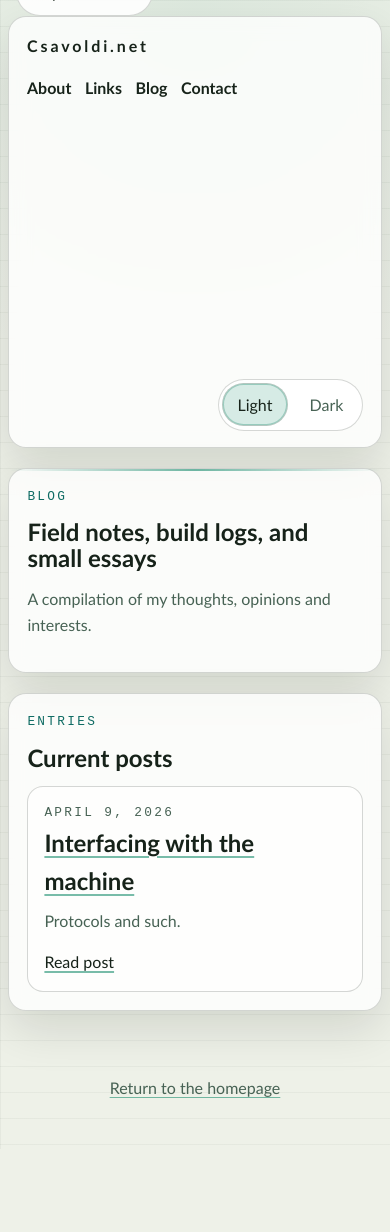
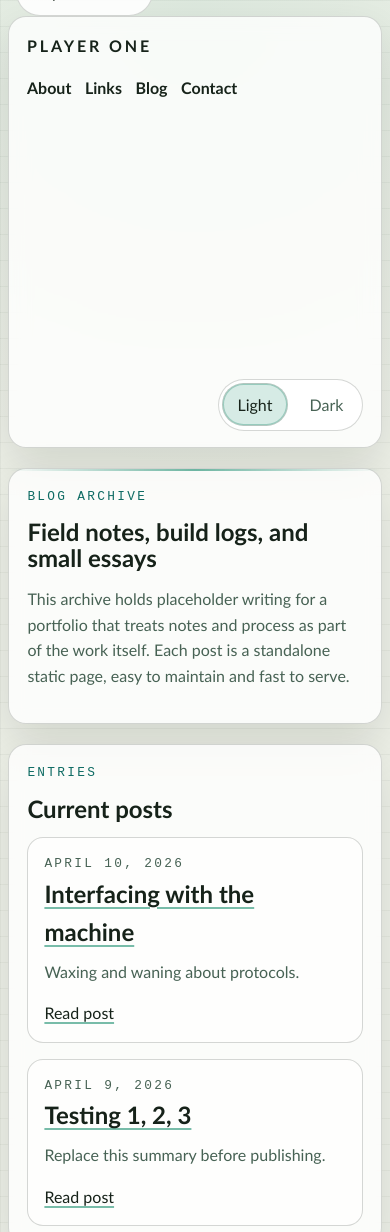
Before and after one commit to Csavoldi/csavoldi.github.io, a website: page blog/index.html in a window 390 px wide. Shown: the top 1232 px of the page. Before the commit the page ends 1149 px from the top, so only its background shows below. Drawn offline with Linux system fonts and the light colour scheme.

Commit message:
Refine mobile header and blog archive copy

```diff
--- a/blog/index.html
+++ b/blog/index.html
@@ -3,7 +3,7 @@
 <head>
   <meta charset="utf-8">
   <meta name="viewport" content="width=device-width, initial-scale=1">
-  <title>Blog</title>
+  <title>Blog Archive | Jordan Carter</title>
   <meta name="description" content="Archive of placeholder notes and essays from a retro-CRT inspired portfolio site.">
   <link rel="stylesheet" href="../assets/css/site.css">
   <script src="../assets/js/theme.js" defer></script>
@@ -12,7 +12,7 @@
   <a class="skip-link" href="#main-content">Skip to content</a>
 
   <header class="site-header site-shell panel">
-    <a class="brand" href="../">Csavoldi.net</a>
+    <a class="brand" href="../">PLAYER ONE</a>
     <nav class="site-nav" aria-label="Primary">
       <a href="../index.html#about">About</a>
       <a href="../index.html#links">Links</a>
@@ -27,9 +27,9 @@
 
   <main id="main-content" class="site-shell page-stack">
     <section class="archive-header panel" aria-labelledby="archive-title">
-      <p class="eyebrow">Blog</p>
+      <p class="eyebrow">Blog Archive</p>
       <h1 id="archive-title">Field notes, build logs, and small essays</h1>
-      <p class="archive-intro">A compilation of my thoughts, opinions and interests.</p>
+      <p class="archive-intro">This archive holds placeholder writing for a portfolio that treats notes and process as part of the work itself. Each post is a standalone static page, easy to maintain and fast to serve.</p>
     </section>
 
     <section class="section-block panel" aria-labelledby="archive-list-title">
@@ -39,10 +39,16 @@
       </div>
       <div class="archive-list">
         <article class="archive-card">
+          <p class="post-meta">April 10, 2026</p>
+          <h2><a href="posts/interfacing-with-the-machine.html">Interfacing with the machine</a></h2>
+          <p>Waxing and waning about protocols.</p>
+          <a class="back-link" href="posts/interfacing-with-the-machine.html">Read post</a>
+        </article>
+        <article class="archive-card">
           <p class="post-meta">April 9, 2026</p>
-          <h2><a href="interfacing-with-the-machine.html">Interfacing with the machine</a></h2>
-          <p>Protocols and such.</p>
-          <a class="back-link" href="posts/interfacing-with-the-machine.html">Read post</a>
+          <h2><a href="posts/testing-1-2-3.html">Testing 1, 2, 3</a></h2>
+          <p>Replace this summary before publishing.</p>
+          <a class="back-link" href="posts/testing-1-2-3.html">Read post</a>
         </article>
       </div>
     </section>
```
